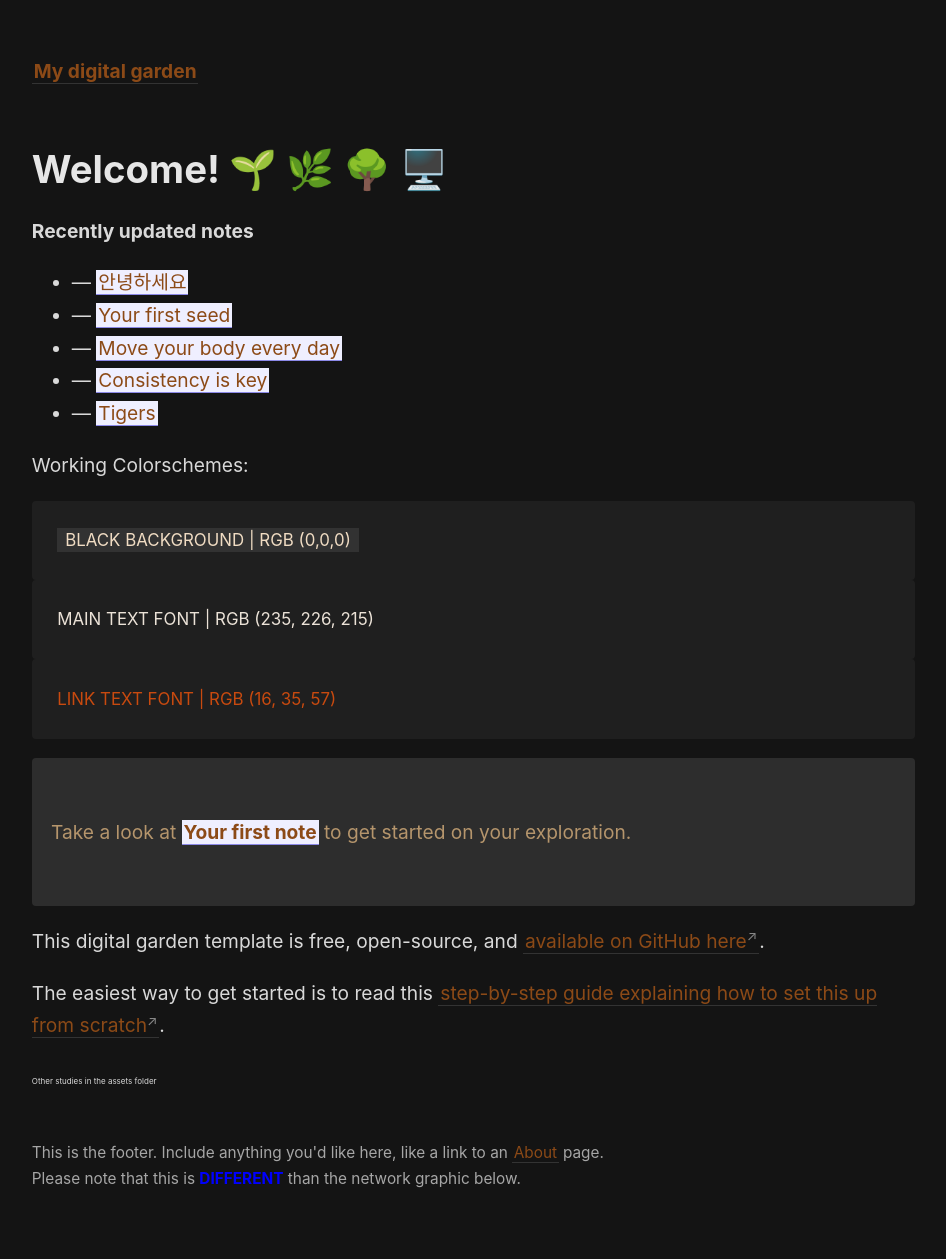
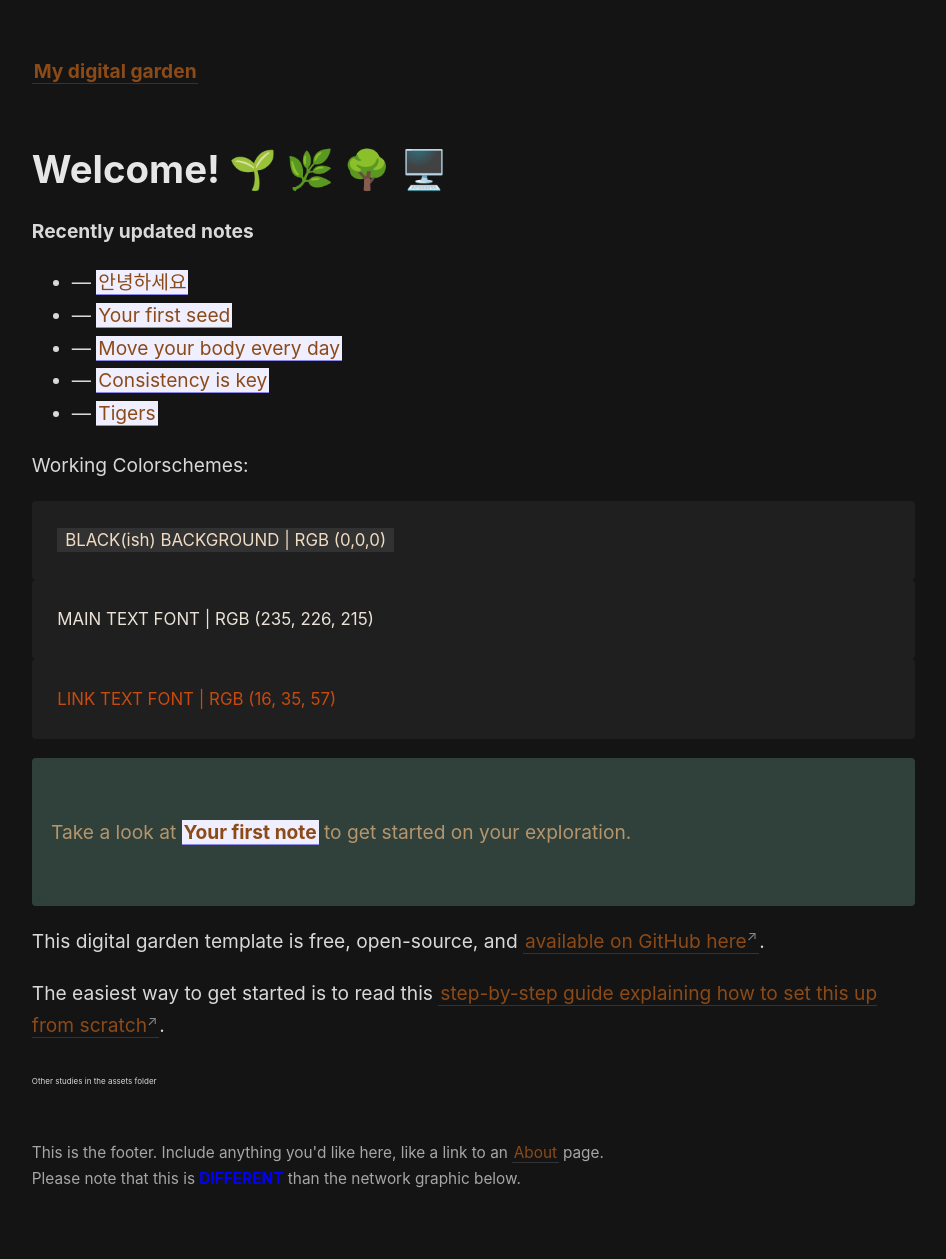
Before and after one commit to Evergiven-1/2025_07-17_WebBlogSetUp, a Jekyll site: the page built from _pages/index.md, in a window 1280 px wide. Shown: the whole page, without its empty margins (45-991 px from the left). Built offline with Jekyll 4.4.1, drawn with Linux system fonts in a browser that asks for light colours.

Commit message:
Update Index

```diff
--- a/_pages/index.md
+++ b/_pages/index.md
@@ -19,13 +19,13 @@ permalink: /
 </ul>
 
 Working Colorschemes:
-><span style="background-color: rgba(50, 50, 50, 1); color: rgba(240, 220, 195, 1); padding: 2px 8px;">BLACK BACKGROUND | RGB (0,0,0)</span>
+><span style="background-color: rgba(50, 50, 50, 1); color: rgba(240, 220, 195, 1); padding: 2px 8px;">BLACK(ish) BACKGROUND | RGB (0,0,0)</span>
 
 ><span style="color: rgb(235, 226, 215);">MAIN TEXT FONT | RGB (235, 226, 215)</span>
 
 ><span style="color: rgba(200, 74, 15, 1);">LINK TEXT FONT | RGB (16, 35, 57)</span>
 
-<p style="padding: 3em 1em; background: var(--color-box-background, #2d2d2d); border-radius: 4px; color: var(--color-text,rgb(181, 149, 108));">
+<p style="padding: 3em 1em; background: var(--color-box-background, #30413cff); border-radius: 4px; color: var(--color-text,rgb(181, 149, 108));">
   Take a look at <span style="font-weight: bold">[[Your first note]]</span> to get started on your exploration.
 </p>
 
@@ -35,7 +35,6 @@ The easiest way to get started is to read this [step-by-step guide explaining ho
 
 <span style="font-size: 8px;">Other studies in the assets folder</span>
 
-
 <style>
   .wrapper {
     max-width: 46em;
```
